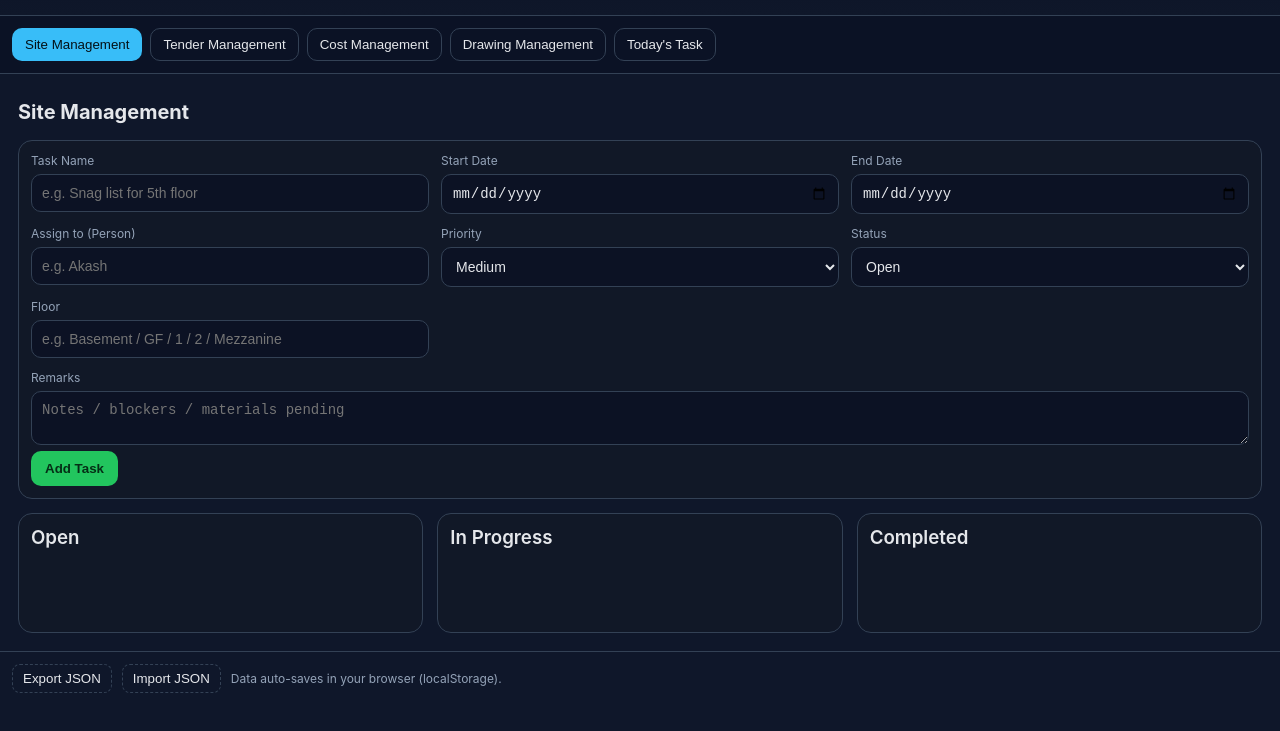
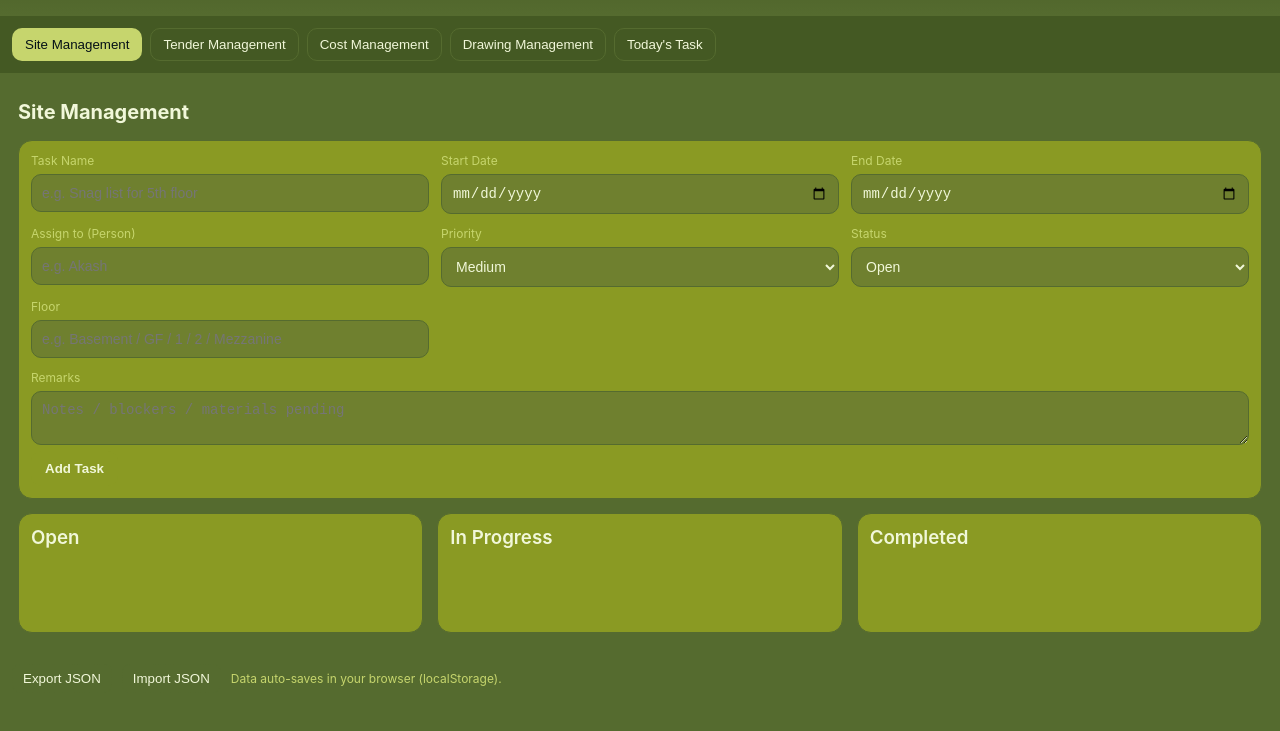
Before and after one commit to nayakraj75-ship-it/Project-management-Tracker, a plain HTML site: page index.html in a window 1280 px wide. Shown: the part 69-800 px from the top of the page. Drawn offline with Linux system fonts and the light colour scheme.

Commit message:
Update style.css

```diff
--- a/style.css
+++ b/style.css
@@ -1,28 +1,59 @@
 :root{
-  --bg:#0f172a;
-  --card:#111827;
-  --ink:#e5e7eb;
-  --muted:#94a3b8;
-  --primary:#22c55e;
-  --primary-ink:#052e16;
-  --accent:#38bdf8;
-  --danger:#ef4444;
-  --warn:#f59e0b;
-  --ok:#10b981;
-  --ring:#334155;
-  --chip:#1f2937;
+  --bg:#556B2F;         /* Dark green background */
+  --card:#8A9A23;       /* Olive card background */
+  --ink:#F1F7D9;        /* Text color - very light green */
+  --muted:#C6D56D;      /* Muted text - light olive */
+  --primary:#8A9A23;    /* Primary buttons - olive */
+  --primary-ink:#F1F7D9;/* Text on primary */
+  --accent:#C6D56D;     /* Accent highlights - light olive */
+  --danger:#ef4444;     /* Danger stays red */
+  --warn:#f59e0b;       /* Warning amber */
+  --ok:#10b981;         /* Success green */
+  --ring:#556B2F;       /* Borders - dark green */
+  --chip:#8A9A23;       /* Chip background - olive */
 }
 
 *{box-sizing:border-box}
-html,body{margin:0;padding:0;background:var(--bg);color:var(--ink);font-family:Inter,system-ui,Segoe UI,Roboto,Helvetica,Arial,sans-serif}
+html,body{
+  margin:0;
+  padding:0;
+  background:var(--bg);
+  color:var(--ink);
+  font-family:Inter,system-ui,Segoe UI,Roboto,Helvetica,Arial,sans-serif
+}
 
-.app-header{padding:18px 20px;border-bottom:1px solid var(--ring);background:linear-gradient(180deg,#0b1225, #0f172a)}
+.app-header{
+  padding:18px 20px;
+  border-bottom:1px solid var(--ring);
+  background:linear-gradient(180deg,#445923, #556B2F);
+}
 .app-header h1{margin:0;font-size:22px}
 .subtitle{margin:6px 0 0;color:var(--muted);font-size:13px}
 
-.tabs{display:flex;gap:8px;flex-wrap:wrap;padding:12px 12px;border-bottom:1px solid var(--ring);background:#0b1225;position:sticky;top:0;z-index:5}
-.tab-btn{background:#0b1225;border:1px solid var(--ring);color:var(--ink);padding:8px 12px;border-radius:10px;cursor:pointer}
-.tab-btn.active{background:var(--accent);color:#041016;border-color:transparent}
+.tabs{
+  display:flex;
+  gap:8px;
+  flex-wrap:wrap;
+  padding:12px 12px;
+  border-bottom:1px solid var(--ring);
+  background:#445923;
+  position:sticky;
+  top:0;
+  z-index:5
+}
+.tab-btn{
+  background:#445923;
+  border:1px solid var(--ring);
+  color:var(--ink);
+  padding:8px 12px;
+  border-radius:10px;
+  cursor:pointer
+}
+.tab-btn.active{
+  background:var(--accent);
+  color:#041016;
+  border-color:transparent
+}
 
 main{padding:18px}
 .tab-panel{display:none;animation:fade .2s ease}
@@ -32,33 +63,100 @@ main{padding:18px}
 h2{margin:8px 0 16px;font-size:20px}
 h3{margin:0 0 10px;font-weight:600}
 
-.task-form{background:var(--card);border:1px solid var(--ring);padding:12px;border-radius:14px;margin-bottom:14px}
-.task-form .grid{display:grid;grid-template-columns:repeat(3,1fr);gap:12px}
-.task-form label{display:flex;flex-direction:column;gap:6px;font-size:12px;color:var(--muted)}
-.task-form input, .task-form select, .task-form textarea{
-  background:#0c1224;border:1px solid var(--ring);color:var(--ink);padding:10px;border-radius:10px;font-size:14px
+.task-form{
+  background:var(--card);
+  border:1px solid var(--ring);
+  padding:12px;
+  border-radius:14px;
+  margin-bottom:14px
+}
+.task-form .grid{
+  display:grid;
+  grid-template-columns:repeat(3,1fr);
+  gap:12px
+}
+.task-form label{
+  display:flex;
+  flex-direction:column;
+  gap:6px;
+  font-size:12px;
+  color:var(--muted)
+}
+.task-form input,
+.task-form select,
+.task-form textarea{
+  background:#6f802f;
+  border:1px solid var(--ring);
+  color:var(--ink);
+  padding:10px;
+  border-radius:10px;
+  font-size:14px
 }
 .task-form .full{grid-column:1/-1}
-.primary{margin-top:6px;background:var(--primary);color:var(--primary-ink);border:none;padding:10px 14px;border-radius:10px;font-weight:600;cursor:pointer}
+.primary{
+  margin-top:6px;
+  background:var(--primary);
+  color:var(--primary-ink);
+  border:none;
+  padding:10px 14px;
+  border-radius:10px;
+  font-weight:600;
+  cursor:pointer
+}
 
-.lists{display:grid;grid-template-columns:repeat(3,1fr);gap:14px}
-.list-col{background:var(--card);border:1px solid var(--ring);padding:12px;border-radius:14px;min-height:120px}
+.lists{
+  display:grid;
+  grid-template-columns:repeat(3,1fr);
+  gap:14px
+}
+.list-col{
+  background:var(--card);
+  border:1px solid var(--ring);
+  padding:12px;
+  border-radius:14px;
+  min-height:120px
+}
 
-.task-list{list-style:none;margin:0;padding:0;display:flex;flex-direction:column;gap:10px}
+.task-list{
+  list-style:none;
+  margin:0;
+  padding:0;
+  display:flex;
+  flex-direction:column;
+  gap:10px
+}
 .task-card{
-  background:#0b1225;border:1px solid var(--ring);border-radius:12px;padding:10px;display:grid;gap:8px
+  background:#445923;
+  border:1px solid var(--ring);
+  border-radius:12px;
+  padding:10px;
+  display:grid;
+  gap:8px
 }
 .row-top{display:flex;justify-content:space-between;align-items:center;gap:8px}
 .title{font-weight:700}
 .meta{display:flex;flex-wrap:wrap;gap:8px}
-.chip{background:var(--chip);padding:4px 8px;border-radius:999px;border:1px solid var(--ring);font-size:12px;color:var(--ink)}
+.chip{
+  background:var(--chip);
+  padding:4px 8px;
+  border-radius:999px;
+  border:1px solid var(--ring);
+  font-size:12px;
+  color:var(--ink)
+}
 .chip.warn{border-color:var(--warn);color:#ffdd9a}
 .chip.danger{border-color:var(--danger);color:#feb7b7}
 .chip.ok{border-color:var(--ok);color:#bef0d4}
 
 .row-actions{display:flex;gap:8px;flex-wrap:wrap}
 .btn{
-  background:#0c1224;border:1px solid var(--ring);color:var(--ink);padding:6px 10px;border-radius:8px;cursor:pointer;font-size:12px
+  background:#6f802f;
+  border:1px solid var(--ring);
+  color:var(--ink);
+  padding:6px 10px;
+  border-radius:8px;
+  cursor:pointer;
+  font-size:12px
 }
 .btn.ghost{background:transparent}
 .btn.danger{border-color:var(--danger);color:#fca5a5}
@@ -68,10 +166,29 @@ h3{margin:0 0 10px;font-weight:600}
 .small{font-size:12px;color:var(--muted)}
 
 .today-wrap{display:grid;grid-template-columns:repeat(2,minmax(0,1fr));gap:14px}
-.today-col{background:var(--card);border:1px solid var(--ring);padding:12px;border-radius:14px}
+.today-col{
+  background:var(--card);
+  border:1px solid var(--ring);
+  padding:12px;
+  border-radius:14px
+}
 
-.app-footer{border-top:1px solid var(--ring);padding:12px;display:flex;gap:10px;align-items:center;flex-wrap:wrap}
-.app-footer .ghost{background:transparent;border:1px dashed var(--ring);color:var(--ink);padding:6px 10px;border-radius:8px;cursor:pointer}
+.app-footer{
+  border-top:1px solid var(--ring);
+  padding:12px;
+  display:flex;
+  gap:10px;
+  align-items:center;
+  flex-wrap:wrap
+}
+.app-footer .ghost{
+  background:transparent;
+  border:1px dashed var(--ring);
+  color:var(--ink);
+  padding:6px 10px;
+  border-radius:8px;
+  cursor:pointer
+}
 .tip{color:var(--muted);font-size:12px}
 
 @media (max-width: 920px){
```
